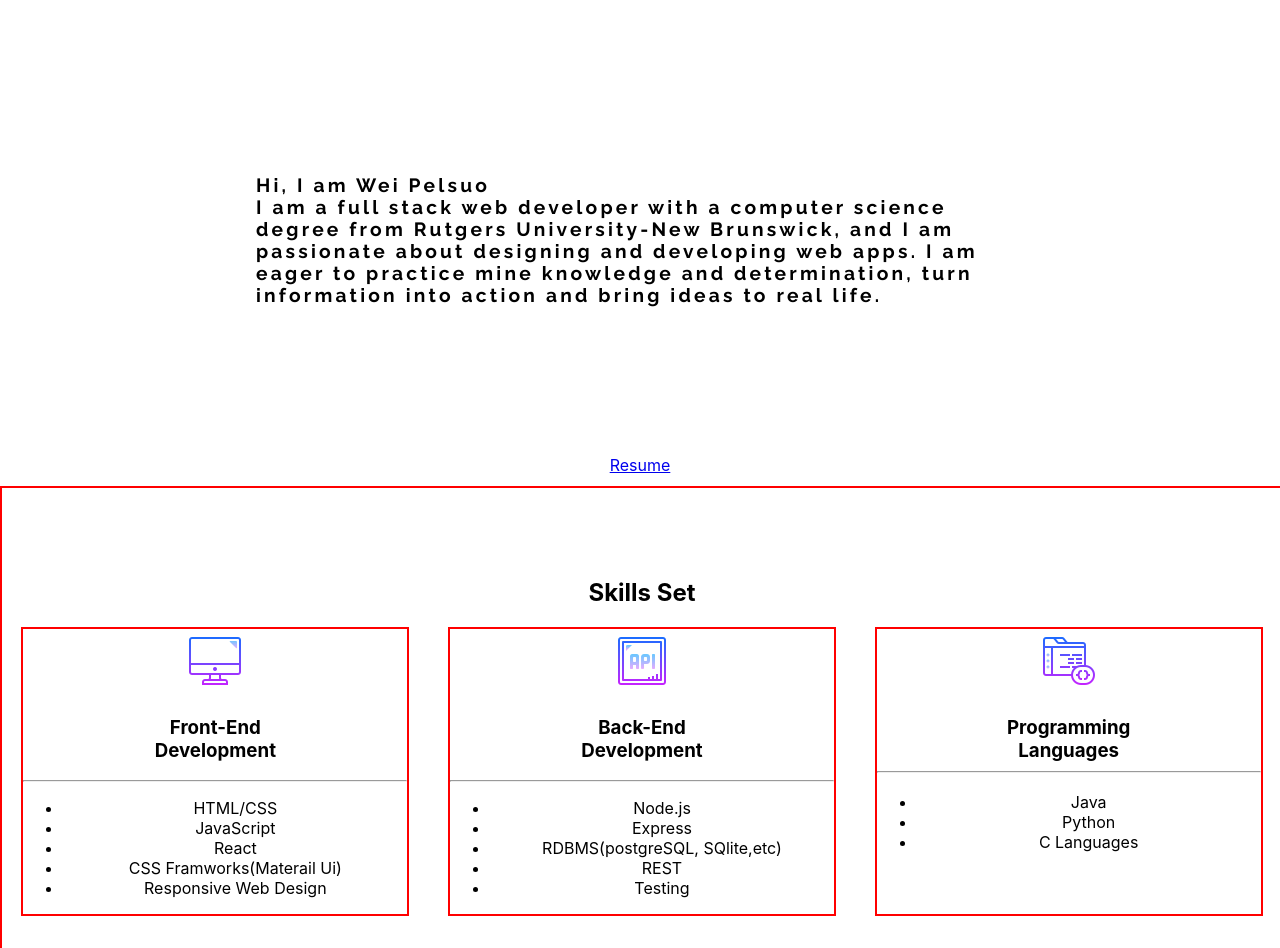
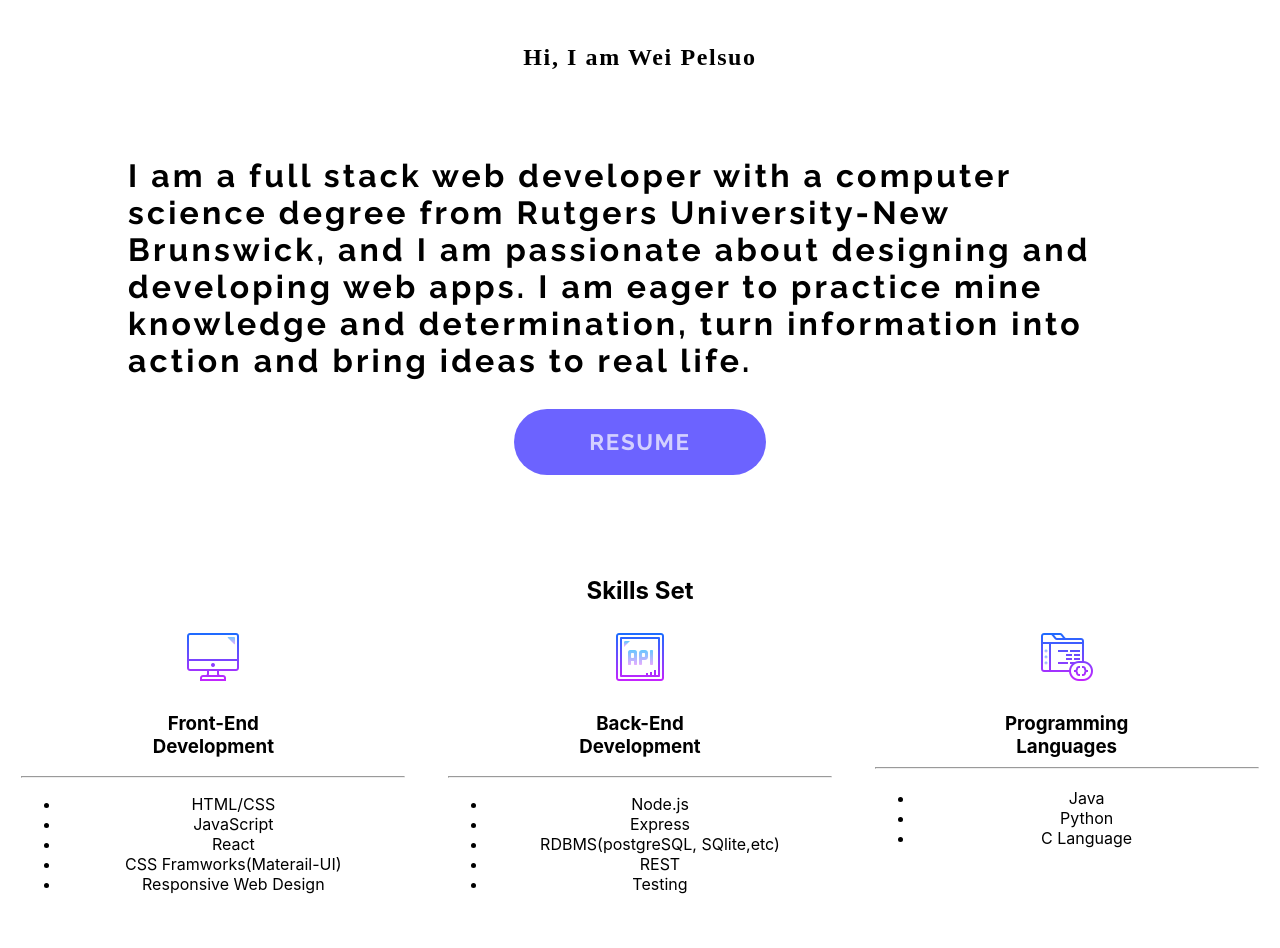
Before and after one commit to WeiPeluso/portfolio, a React (Create React App) app: page / in a window 1280 px wide. Shown: the part 484-1432 px from the top of the page. Built offline with nearby package versions, Linux system fonts and the light colour scheme.

Commit message:
styled resume button

```diff
--- a/public/index.html
+++ b/public/index.html
@@ -31,6 +31,7 @@
       href="https://fonts.googleapis.com/css2?family=Montserrat:ital,wght@1,800&family=Open+Sans&display=swap"
       rel="stylesheet"
     />
+    <link href="https://fonts.googleapis.com/css2?family=Montserrat&display=swap" rel="stylesheet">
     <title>Wei Peluso | Full Stack Web Developer</title>
   </head>
   <body>
--- a/src/App.js
+++ b/src/App.js
@@ -2,6 +2,7 @@ import React from "react";
 import { makeStyles } from "@material-ui/styles";
 import AboutMe from "./components/ui/AboutMe";
 import Skills from "./components/ui/Skills";
+import ContactMe from "./components/ui/ContactMe";
 
 const mainPurple = "#6C63FF";
 const mainPink = "#FF8684";
@@ -77,6 +78,9 @@ function App() {
         <div id="skills">
           <Skills />
         </div>
+        <div id="contact">
+          <ContactMe />
+        </div>
       </div>
     </React.Fragment>
   );
--- a/src/components/ui/AboutMe.js
+++ b/src/components/ui/AboutMe.js
@@ -1,6 +1,10 @@
 import React from "react";
 import main from "../../assets/main.svg";
 import { makeStyles } from "@material-ui/styles";
+import { Link } from "react-router-dom";
+
+const mainPurple = "#6C63FF";
+const mainPink = "#FF8684";
 
 const useStyles = makeStyles(() => ({
   main: {
@@ -26,17 +30,40 @@ const useStyles = makeStyles(() => ({
     flexDirection: "column",
     // border: "2px solid green",
     height: "450px",
+    fontFamily: "fira code",
+    letterSpacing: ".1rem",
   },
 
   paragraph: {
     margin: "auto",
-    width: "60%",
+    width: "80%",
     fontFamily: "Raleway",
     textTransform: "None",
     fontWeight: "700",
-    fontSize: "1.2rem",
+    fontSize: "2rem",
     letterSpacing: ".2rem",
     //  border: "2px solid red",
+  },
+  button: {
+    display: "inline-block",
+    textTransform: "uppercase",
+    textDecoration: "none",
+    padding: "20px 75px",
+    backgroundColor: mainPurple,
+    color: "#D3D0FF",
+    fontFamily: "Raleway",
+    fontWeight: "700",
+    fontSize: "1.4rem",
+    borderRadius: "100px",
+    "&:hover": {
+      color: mainPink,
+      transform: "translateY(-3px)",
+      boxShadow: "0 10px 20px rgba(0, 0, 0, 0.5)",
+    },
+    "&:active": {
+      transform: "translateY(1px)",
+      boxShadow: "0 5px 10px rgba(0, 0, 0, 0.5)",
+    },
   },
 }));
 const AboutMe = () => {
@@ -47,15 +74,19 @@ const AboutMe = () => {
         <img className={classes.mainImg} alt="web developer" src={main} />
       </div>
       <div className={classes.mainContent}>
+        <h2>
+          Hi, I am <strong> Wei Pelsuo</strong>
+        </h2>
         <p className={classes.paragraph}>
-          <span>Hi, I am Wei Pelsuo</span>
           <br />I am a full stack web developer with a computer science degree
           from Rutgers University-New Brunswick, and I am passionate about
           designing and developing web apps. I am eager to practice mine
           knowledge and determination, turn information into action and bring
           ideas to real life.
         </p>
-        <a href="#resume">Resume</a>
+        <a href="#resume" className={classes.button}>
+          Resume
+        </a>
       </div>
     </div>
   );
--- a/src/components/ui/ContactMe.js
+++ b/src/components/ui/ContactMe.js
@@ -1,12 +1,10 @@
 import React from "react";
-import main from "../../assets/main.svg";
 
 const ContactMe = () => {
   return (
-    <>
+    <div>
       <h2>This is contact me Section</h2>
-      <img alt="web developer" src={main} />
-    </>
+    </div>
   );
 };
 
--- a/src/components/ui/Skills.js
+++ b/src/components/ui/Skills.js
@@ -7,18 +7,18 @@ import programming from "../../assets/programming.png";
 const useStyles = makeStyles(() => ({
   main: {
     paddingTop: "70px",
-    border: "2px solid red",
+    //border: "2px solid red",
     width: "100%",
     margin: "auto",
     textAlign: "center",
-    height: "100vh",
+    height: "50vh",
   },
   content: {
     display: "flex",
     justifyContent: "space-around",
   },
   section: {
-    border: "2px solid red",
+    // border: "2px solid red",
     width: "30%",
   },
 }));
@@ -42,7 +42,7 @@ const Skills = () => {
             <li>HTML/CSS</li>
             <li>JavaScript</li>
             <li>React</li>
-            <li>CSS Framworks(Materail Ui)</li>
+            <li>CSS Framworks(Materail-UI)</li>
             <li>Responsive Web Design</li>
           </ul>
         </div>
@@ -72,7 +72,7 @@ const Skills = () => {
           <ul>
             <li>Java</li>
             <li>Python</li>
-            <li>C Languages</li>
+            <li>C Language</li>
           </ul>
         </div>
       </div>
```
